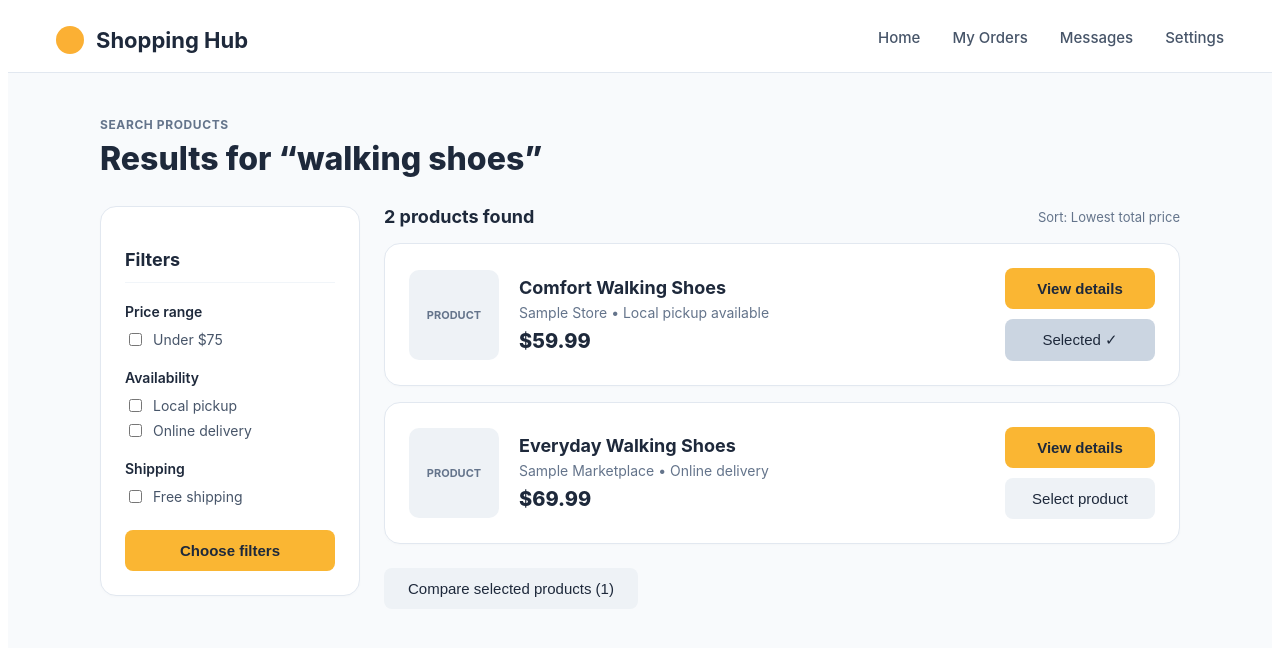
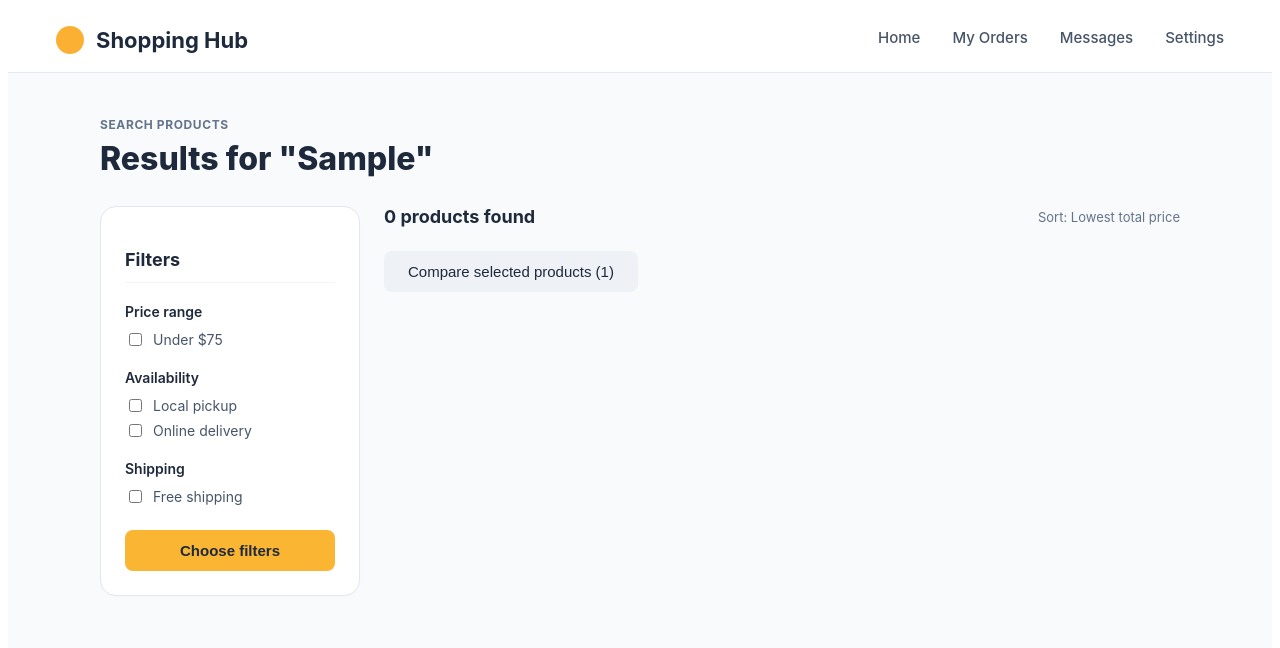
Before and after one commit to anccaz/DP4, a React (Vite) app: page / in a window 1280 px wide. Both pictures are taken after typing "Sample" into the empty fields and a click on the button "Search". Shown: the top 648 px of the page. Built offline with nearby package versions, Linux system fonts and the light colour scheme.

Commit message:
implement product search and add more products to sample catalog

```diff
--- a/src/App.jsx
+++ b/src/App.jsx
@@ -127,6 +127,7 @@ export default function App() {
         {/* VIEW 2: SEARCH RESULTS PAGE */}
         {currentView === "search" && (
           <ProductBrowsing
+            searchQuery={searchQuery}
             filterPrice={filterPrice}
             setFilterPrice={setFilterPrice}
             filterPickup={filterPickup}
--- a/src/data/products.js
+++ b/src/data/products.js
@@ -3,14 +3,14 @@ export const PRODUCTS = [
   {
     id: "prod-1",
     name: "Comfort Walking Shoes",
-    store: "Sample Store",
+    store: "Best Shoes",
     price: 59.99,
     availability: "Local pickup available",
     shipping: "Free delivery available",
-
     inStock: true,
     rating: 4.8,
     category: "walking shoes",
+    keywords: ["sneakers", "footwear", "comfortable", "walking", "shoes"],
     specs: {
       cushioning: "High memory foam",
       sole: "Anti-slip rubber",
@@ -22,13 +22,21 @@ export const PRODUCTS = [
   {
     id: "prod-2",
     name: "Everyday Walking Shoes",
-    store: "Sample Marketplace",
+    store: "Shoes Marketplace",
     price: 69.99,
     availability: "Online delivery",
     shipping: "Free shipping over $50",
     inStock: true,
     rating: 4.6,
     category: "walking shoes",
+    keywords: [
+      "sneakers",
+      "footwear",
+      "casual",
+      "comfortable",
+      "walking",
+      "shoes",
+    ],
     specs: {
       cushioning: "Gel heel support",
       sole: "Durable composite",
@@ -45,12 +53,16 @@ export const PRODUCTS = [
     availability: "Local pickup available",
     shipping: "Standard shipping",
     inStock: true,
-    category: "mobility",
+    rating: 4.5,
+    category: "walking aids",
+    keywords: ["cane", "mobility", "walking aid", "support", "foldable"],
     specs: {
-      cushioning: "Ergonomic soft grip",
-      sole: "Quad-rubber base",
+      handle: "Ergonomic soft grip",
+      base: "Quad-rubber base",
+      material: "Aluminum",
       weight: "450g",
-      closure: "Foldable lock-pin",
+      foldable: "Yes",
+      heightAdjustable: "Yes",
       warranty: "2 Years",
     },
   },
@@ -62,13 +74,178 @@ export const PRODUCTS = [
     availability: "Online delivery",
     shipping: "Free shipping",
     inStock: true,
+    rating: 4.3,
     category: "electronics",
+    keywords: [
+      "phone",
+      "mobile",
+      "cellphone",
+      "telephone",
+      "easy to use",
+      "flip phone",
+    ],
     specs: {
-      cushioning: "Shockproof rubber casing",
-      sole: "N/A",
+      screenSize: "2.8 inches",
+      batteryLife: "Up to 8 hours",
+      connectivity: "4G LTE",
       weight: "160g",
-      closure: "Flip design",
+      design: "Flip phone",
       warranty: "1 Year limited",
     },
   },
+  {
+    id: "prod-5",
+    name: "Lightweight Walking Sneakers",
+    store: "Everyday Footwear",
+    price: 44.99,
+    availability: "Online delivery",
+    shipping: "Free shipping",
+    inStock: true,
+    rating: 4.5,
+    category: "walking shoes",
+    keywords: ["sneakres", "light", "walking", "shoes", "footwear"],
+    specs: {
+      cushioning: "Soft foam",
+      sole: "Flexible rubber",
+      weight: "240g",
+      closure: "Lace-up",
+      warranty: "6 Months",
+    },
+  },
+  {
+    id: "prod-6",
+    name: "Supportive Walking Shoes",
+    store: "Comfort Footwear",
+    price: 89.99,
+    availability: "Online delivery",
+    shipping: "Standard shipping",
+    inStock: false,
+    rating: 4.7,
+    category: "walking shoes",
+    keywords: ["sneakers", "supportive", "walking", "shoes", "arch support"],
+    specs: {
+      cushioning: "High-density foam",
+      sole: "Anti-slip rubber",
+      weight: "320g",
+      closure: "Velcro straps",
+      warranty: "1 year",
+    },
+  },
+  {
+    id: "prod-7",
+    name: "Wireless Bluetooth Headphones",
+    store: "Sound Essentials",
+    price: 39.99,
+    availability: "Online delivery",
+    shipping: "Free shipping",
+    inStock: true,
+    rating: 4.6,
+    category: "electronics",
+    keywords: ["headphones", "wireless", "bluetooth", "audio", "music"],
+    specs: {
+      batteryLife: "Up to 20 hours",
+      connectivity: "Bluetooth 5.3",
+      weight: "220g",
+      design: "Over-ear",
+      warranty: "1 Year",
+    },
+  },
+  {
+    id: "prod-8",
+    name: "10-Inch Tablet",
+    store: "Everyday Electronics",
+    price: 149.99,
+    availability: "Online delivery",
+    shipping: "Standard shipping",
+    inStock: true,
+    rating: 4.4,
+    category: "electronics",
+    keywords: ["tablet", "touchscreen", "portable", "computer", "internet"],
+    specs: {
+      screenSize: "10 inches",
+      batteryLife: "Up to 10 hours",
+      connectivity: "Wi-Fi",
+      storage: "64GB",
+      weight: "480g",
+      warranty: "1 Year",
+    },
+  },
+  {
+    id: "prod-9",
+    name: "Adjustable LED Reading Lamp",
+    store: "Home Essentials",
+    price: 29.99,
+    availability: "Online delivery",
+    shipping: "Free shipping",
+    inStock: true,
+    rating: 4.7,
+    category: "home",
+    keywords: ["lamp", "light", "reading", "desk", "adjustable"],
+    specs: {
+      lightSource: "LED",
+      brightness: "5 adjustable levels",
+      powerSource: "USB",
+      color: "White",
+      warranty: "1 Year",
+    },
+  },
+  {
+    id: "prod-10",
+    name: "Soft Fleece Throw Blanket",
+    store: "Cozy Living",
+    price: 24.99,
+    availability: "Local pickup available",
+    shipping: "Standard shipping",
+    inStock: true,
+    rating: 4.8,
+    category: "home",
+    keywords: ["blanket", "fleece", "soft", "warm", "throw"],
+    specs: {
+      material: "Polyester fleece",
+      dimensions: "50 x 60 inches",
+      care: "Machine washable",
+      color: "Beige",
+      warranty: "6 Months",
+    },
+  },
+  {
+    id: "prod-11",
+    name: "Insulated Stainless Steel Water Bottle",
+    store: "Everyday Essentials",
+    price: 19.99,
+    availability: "Local pickup available",
+    shipping: "Free shipping",
+    inStock: true,
+    rating: 4.6,
+    category: "everyday essentials",
+    keywords: ["water", "bottle", "insulated", "stainless steel", "drink"],
+    specs: {
+      material: "Stainless steel",
+      capacity: "24 oz",
+      insulation: "Double-wall vacuum",
+      care: "Hand wash recommended",
+      color: "Blue",
+      warranty: "1 Year",
+    },
+  },
+  {
+    id: "prod-12",
+    name: "Ergonomic Support Pillow",
+    store: "Comfort Living",
+    price: 34.99,
+    availability: "Online delivery",
+    shipping: "Standard shipping",
+    inStock: true,
+    rating: 4.5,
+    category: "home",
+    keywords: ["pillow", "support", "memory foam", "sleep", "comfort"],
+    specs: {
+      material: "Memory foam",
+      dimensions: "24 x 16 inches",
+      firmness: "Medium",
+      care: "Removable washable cover",
+      color: "White",
+      warranty: "1 Year",
+    },
+  },
 ];
--- a/src/pages/ProductBrowsing.jsx
+++ b/src/pages/ProductBrowsing.jsx
@@ -3,6 +3,7 @@ import { styles } from "../styles/styles";
 import ProductCard from "../components/ProductCard";
 
 export default function ProductBrowsing({
+  searchQuery,
   filterPrice,
   setFilterPrice,
   filterPickup,
@@ -16,11 +17,20 @@ export default function ProductBrowsing({
   handleSelectProduct,
   setCurrentView,
 }) {
+  const filteredProducts = PRODUCTS.filter((product) => {
+    const query = searchQuery.trim().toLowerCase();
+
+    return (
+      product.name.toLowerCase().includes(query) ||
+      product.category.toLowerCase().includes(query) ||
+      product.keywords.some((keyword) => keyword.toLowerCase().includes(query))
+    );
+  });
   return (
     <div>
       <span style={styles.subLabel}>Search products</span>
       <h1 style={styles.pageHeading}>
-        Results for &ldquo;walking shoes&rdquo;
+        {searchQuery.trim() ? `Results for "${searchQuery}"` : "All products"}
       </h1>
 
       <div style={{ display: "flex", gap: "24px" }}>
@@ -161,14 +171,14 @@ export default function ProductBrowsing({
             }}
           >
             <span style={{ fontSize: "18px", fontWeight: "700" }}>
-              2 products found
+              {filteredProducts.length} {filteredProducts.length === 1 ? "product" : "products"} found
             </span>
             <span style={{ fontSize: "13px", color: "#64748b" }}>
               Sort: Lowest total price
             </span>
           </div>
 
-          {PRODUCTS.slice(0, 2).map((prod) => (
+          {filteredProducts.map((prod) => (
             <ProductCard
               key={prod.id}
               product={prod}
```
